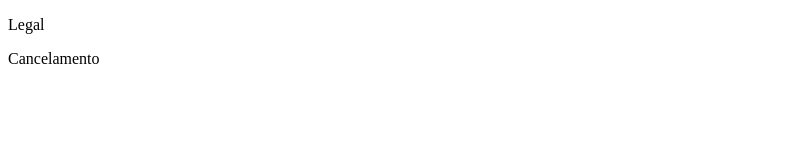
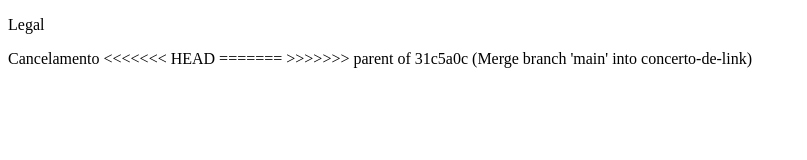
Before and after one commit to vigarioss/exemplo-2, a plain HTML site: page index.html in a window 1280 px wide. Shown: the whole page, without its empty margins (0-807 px from the left). Drawn offline with Linux system fonts and the light colour scheme.

Commit message:
Update index.html

```diff
--- a/index.html
+++ b/index.html
@@ -6,15 +6,17 @@
     <title>Teste</title>
 </head>
 <body>
-
     <p>Legal</p>
 
 
     <buttton>Cancelamento</buttton>
 
+<<<<<<< HEAD
 
 
 
+=======
+>>>>>>> parent of 31c5a0c (Merge branch 'main' into concerto-de-link)
 </body>
 </html>
 </html>
```
